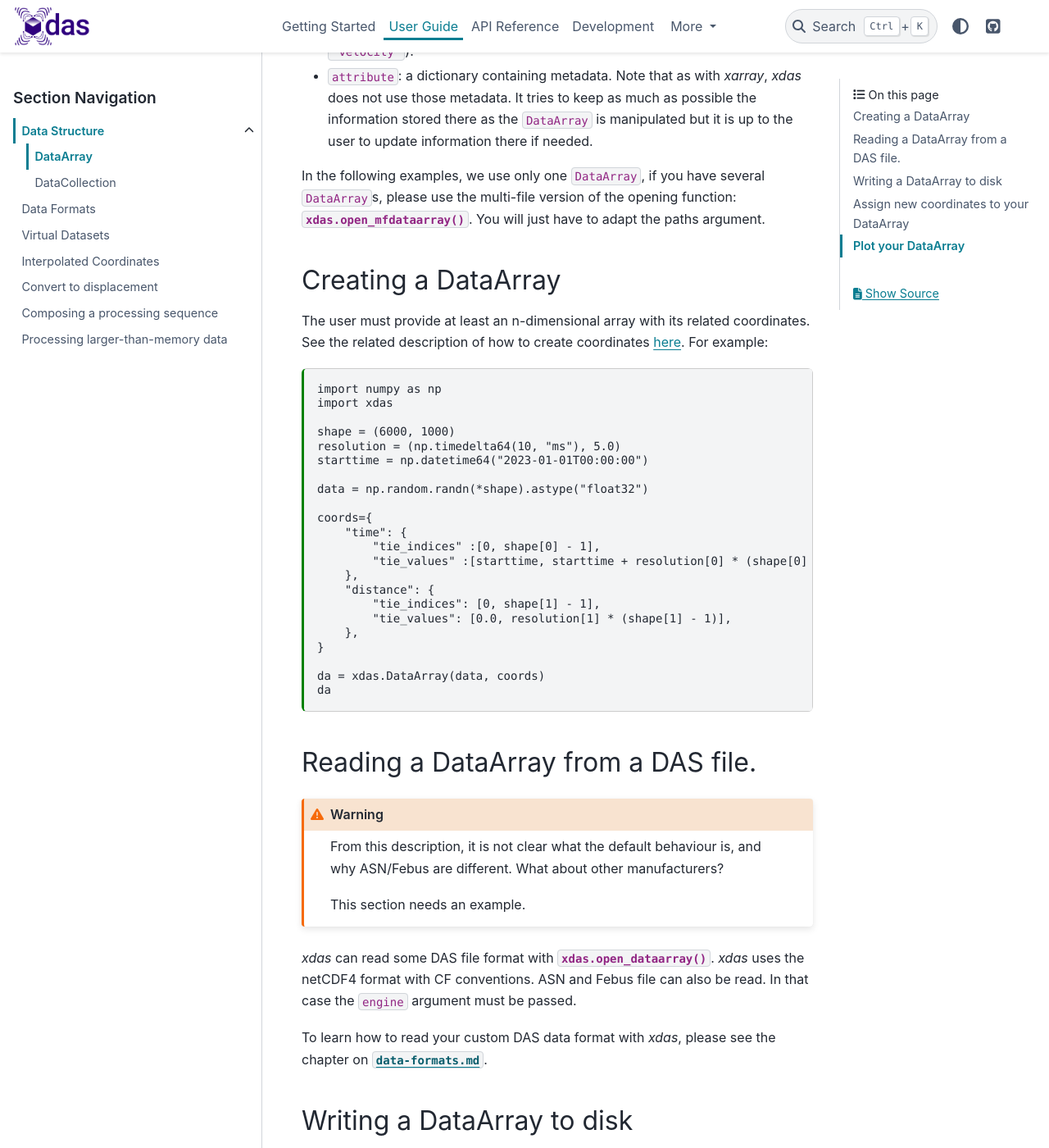
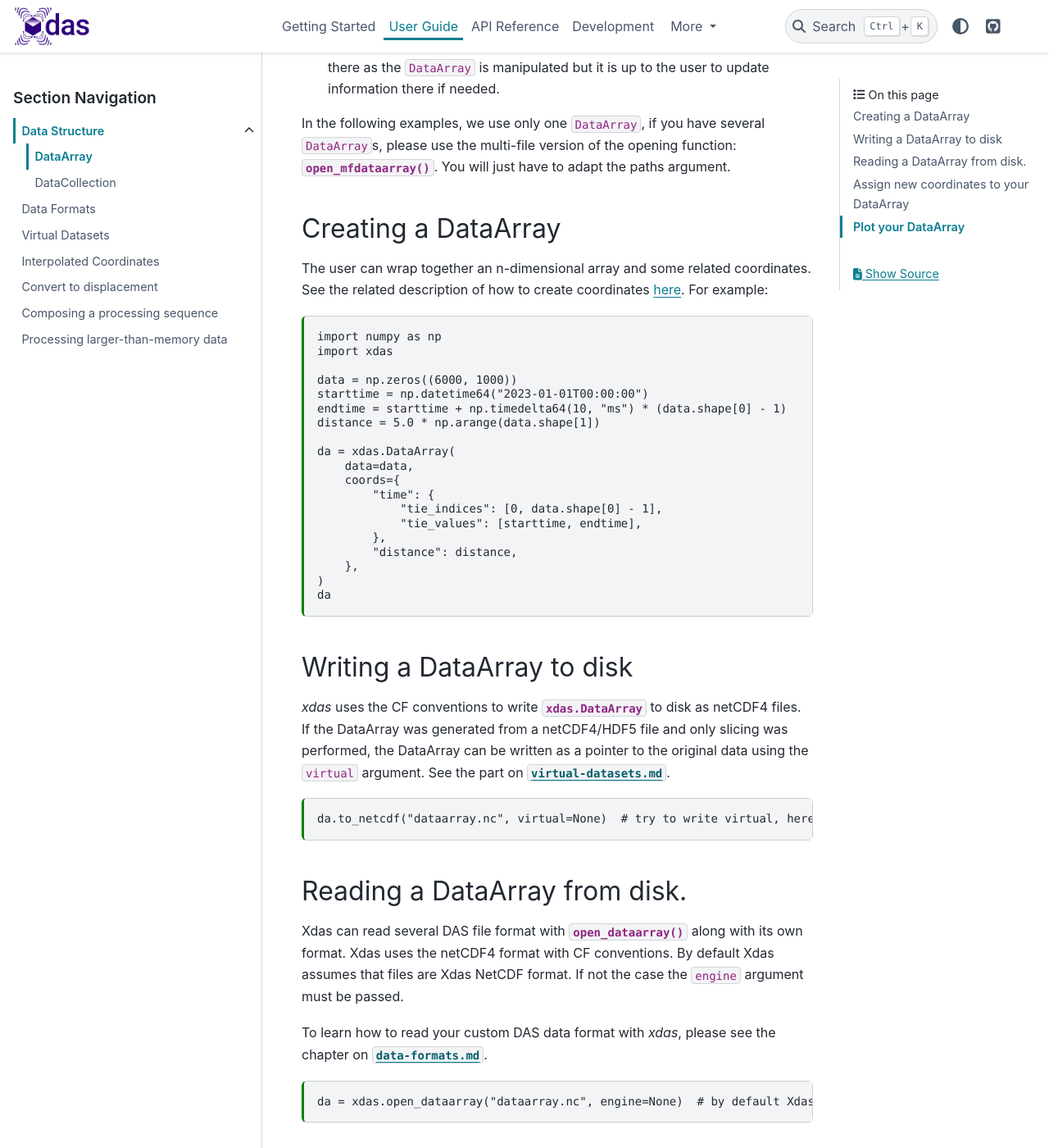
Before and after one commit to xdas-dev/xdas, a Sphinx documentation site: the page built from docs/user-guide/data-structure/dataarray.md, in a window 1280 px wide and 1400 px high, scrolled down 964 px. Shown: the whole window at 82% size. Built offline with Sphinx 7.4.7 and the PyData theme 0.15.4, drawn with Linux system fonts in a browser that asks for light colours; some of the changed text lies outside the part shown.

Commit message:
Improve docs.

````diff
--- a/docs/user-guide/data-structure/dataarray.md
+++ b/docs/user-guide/data-structure/dataarray.md
@@ -8,95 +8,69 @@ kernelspec:
 :tags: [remove-cell]
 
 import os
-os.chdir("../_data")
+os.chdir("../../_data")
 ```
 
 ## DataArray
 
-{py:class}`xdas.DataArray` is the base class to load and manipulate big datasets to in
-*xdas*. It is mainly composed of two attributes:
+{py:class}`~xdas.DataArray` is the base class to load and manipulate big datasets to in *xdas*. It is mainly composed of two attributes:
 
-- `data`: any N-dimensional array-like object. Compared to *xarray* `xdas.DataArray` are
-more permissive to the kinds of array-like objects that can be used. In particular,
-[](virtual-datasets.md) can be used.
-- `coords`: a dict-like container of coordinates. As opposed to *xarray*, which uses dense
-arrays to label each point, *xdas* uses [](interpolated-coordinates.md) that provides
-an efficient representation of evenly spaced data (gracefully handling gaps and small
-sampling variations).
+- `data`: any N-dimensional array-like object. Compared to *xarray* `xdas.DataArray` are more permissive to the kinds of array-like objects that can be used. In particular, [virtual arrays](virtual-datasets) can be used.
+- `coords`: a dict-like container of coordinates. As opposed to *xarray*, which uses dense arrays to label each point, *xdas* also implements [interpolated coordinates](interpolated-coordinates) that provides an efficient representation of evenly spaced data (gracefully handling gaps and small sampling variations).
 
 ![](/_static/dataarray.svg)
 
-Additional optional attributes can be provided:
+Other important attributes are:
 
-```{warning}
-The description of `dims` and `attribute` needs more clarification
-```
+- `dims`: a tuple that assign to each axis position a dimension name that is defined in the `coords` attribute. Note that having a coordinate per dimension is not mandatory and that the order of the `coords` does not necessary follow the order of the `dims` attribute.
+- `name`: the name of the array to specify the quantity stored (e.g., `"velocity"`).
+- `attribute`: a dictionary containing metadata. Note that *xdas* does not use those metadata. It tries to keep as much as possible the information stored there as the `DataArray` is manipulated but it is up to the user to update information there if needed.
 
-- `dims`: for now in *xdas* you must provide a `Coordinate` per dimension. If given,
-this attribute must match the keys of the `coords` dict-like container.
-- `name`: the name of the array to specify the quantity stored (e.g., `"velocity"`).
-- `attribute`: a dictionary containing metadata. Note that as with *xarray*, *xdas* does not
-use those metadata. It tries to keep as much as possible the information stored there
-as the `DataArray` is manipulated but it is up to the user to update information there
-if needed.
-
-In the following examples, we use only one `DataArray`, if you have several `DataArray`s, please use the multi-file version of the opening function: {py:func}`xdas.open_mfdataarray`. You will just have to adapt the paths argument.
+In the following examples, we use only one `DataArray`, if you have several `DataArray`s, please use the multi-file version of the opening function: {py:func}`~xdas.open_mfdataarray`. You will just have to adapt the paths argument.
 
 ### Creating a DataArray
 
-The user must provide at least an n-dimensional array with its related coordinates. See
-the related description of how to create coordinates
-[here](interpolated-coordinates.md). For example:
+The user can wrap together an n-dimensional array and some related coordinates. See the related description of how to create coordinates [here](interpolated-coordinates.md). For example:
+
 
 ```{code-cell}
 import numpy as np
 import xdas
 
-shape = (6000, 1000)
-resolution = (np.timedelta64(10, "ms"), 5.0)
+data = np.zeros((6000, 1000))
 starttime = np.datetime64("2023-01-01T00:00:00")
+endtime = starttime + np.timedelta64(10, "ms") * (data.shape[0] - 1)
+distance = 5.0 * np.arange(data.shape[1])
 
-data = np.random.randn(*shape).astype("float32")
-
-coords={
-    "time": {
-        "tie_indices" :[0, shape[0] - 1],
-        "tie_values" :[starttime, starttime + resolution[0] * (shape[0] - 1)],
+da = xdas.DataArray(
+    data=data,
+    coords={
+        "time": {
+            "tie_indices": [0, data.shape[0] - 1],
+            "tie_values": [starttime, endtime],
+        },
+        "distance": distance,
     },
-    "distance": {
-        "tie_indices": [0, shape[1] - 1],
-        "tie_values": [0.0, resolution[1] * (shape[1] - 1)],
-    },
-}
-
-da = xdas.DataArray(data, coords)
+)
 da
 ```
 
-### Reading a DataArray from a DAS file.
+### Writing a DataArray to disk
 
-```{warning}
-From this description, it is not clear what the default behaviour is, and why ASN/Febus are different.
-What about other manufacturers?
+*xdas* uses the CF conventions to write {py:class}`xdas.DataArray` to disk as netCDF4 files. If the DataArray was generated from a netCDF4/HDF5 file and only slicing was performed, the DataArray can be written as a pointer to the original data using the `virtual` argument. See the part on [](virtual-datasets.md).
 
-This section needs an example.
+```{code-cell}
+da.to_netcdf("dataarray.nc", virtual=None)  # try to write virtual, here it's impossible
 ```
 
-*xdas* can read some DAS file format with {py:func}`xdas.open_dataarray`. *xdas* uses
-the netCDF4 format with CF conventions. ASN and Febus file can also be read. In that
-case the `engine` argument must be passed.
+### Reading a DataArray from disk.
+
+Xdas can read several DAS file format with {py:func}`~xdas.open_dataarray` along with its own format. Xdas uses the netCDF4 format with CF conventions. By default Xdas assumes that files are Xdas NetCDF format. If not the case the `engine` argument must be passed.
 
 To learn how to read your custom DAS data format with *xdas*, please see the chapter on [](data-formats.md).
 
-### Writing a DataArray to disk
-
-*xdas* uses the CF conventions to write {py:class}`xdas.DataArray` to disk as netCDF4
-files. If the DataArray was generated from a netCDF4/HDF5 file and only slicing was
-performed, the DataArray can be written as a pointer to the original data using the
-`virtual` argument. See the part on [](virtual-datasets.md).
-
 ```{code-cell}
-da.to_netcdf("dataarray.nc", virtual=False)
+da = xdas.open_dataarray("dataarray.nc", engine=None)  # by default Xdas NetCDF
 ```
 
 ### Assign new coordinates to your DataArray
@@ -108,39 +82,32 @@ You can either replace the existing coordinates by new ones or assign new coordi
 In the example below, we replace the "distance" coordinate with new ones.
 
 ```{code-cell}
-da = xdas.open_dataarray("dataarray.nc")
 new_distances = np.linspace(30.8, 40.9, da.shape[1])
-da = da.assign_coords(distance=new_distances)
-da
+assigned = da.assign_coords(distance=new_distances)
+assigned
 ```
 
 #### Add new coordinates and link them to an existing dimension
 
-The new coordinates types can be a list of strings or numbers. In the example below, we will add the new coordinate "latitude" linked with the "distance" dimension.
+In the example below, we will add the new coordinate "latitude" linked with the "distance" dimension.
 
 ```{code-cell}
-da = xdas.open_dataarray("dataarray.nc")
-da
-```
-```{code-cell}
 latitudes = np.linspace(-33.90, -35.90, da.shape[1])
-da = da.assign_coords(latitude=("distance", list(latitudes)))
-da
+assigned = da.assign_coords(latitude=("distance", latitudes))
+assigned
 ```
 
 You can also swap a dimension to one of the new coordinates.
 
 ```{code-cell}
-da = da.swap_dims({"distance": "latitude"})
-da
+swapped = da.swap_dims({"distance": "latitude"})
+swapped
 ```
 
 ### Plot your DataArray
 
-{py:class}`xdas.DataArray` includes the function {py:func}`xdas.DataArray.plot`. It uses the *xarray* way of plotting data depending on the number of dimensions your data has. You'll have to adapt the arguments and kwargs in {py:func}`xdas.DataArray.plot`.
+{py:class}`xdas.DataArray` includes the function {py:func}`xdas.DataArray.plot`. It uses the *xarray* way of plotting data depending on the number of dimensions your data array has. You'll have to adapt the arguments and keyword arguments in {py:func}`xdas.DataArray.plot` depending on the dimensionality of your data:
 
-If your {py:class}`xdas.DataArray` has one dimension, please refer to the arguments and kwargs from the 'xarray.plot.line' function.
-
-For 2 dimensions or more, please refer to the 'xarray.plot.imshow' function.
-
-For other, please refer to 'xarray.plot' function.
+- If your {py:class}`xdas.DataArray` has one dimension, please refer to the arguments and kwargs from the 'xarray.plot.line' function.
+- For 2 dimensions or more, please refer to the 'xarray.plot.imshow' function.
+- For other, please refer to 'xarray.plot.hist' function.
````
Also changed, not shown: docs/getting-started.md (+8 -0 lines), 1 other file.
